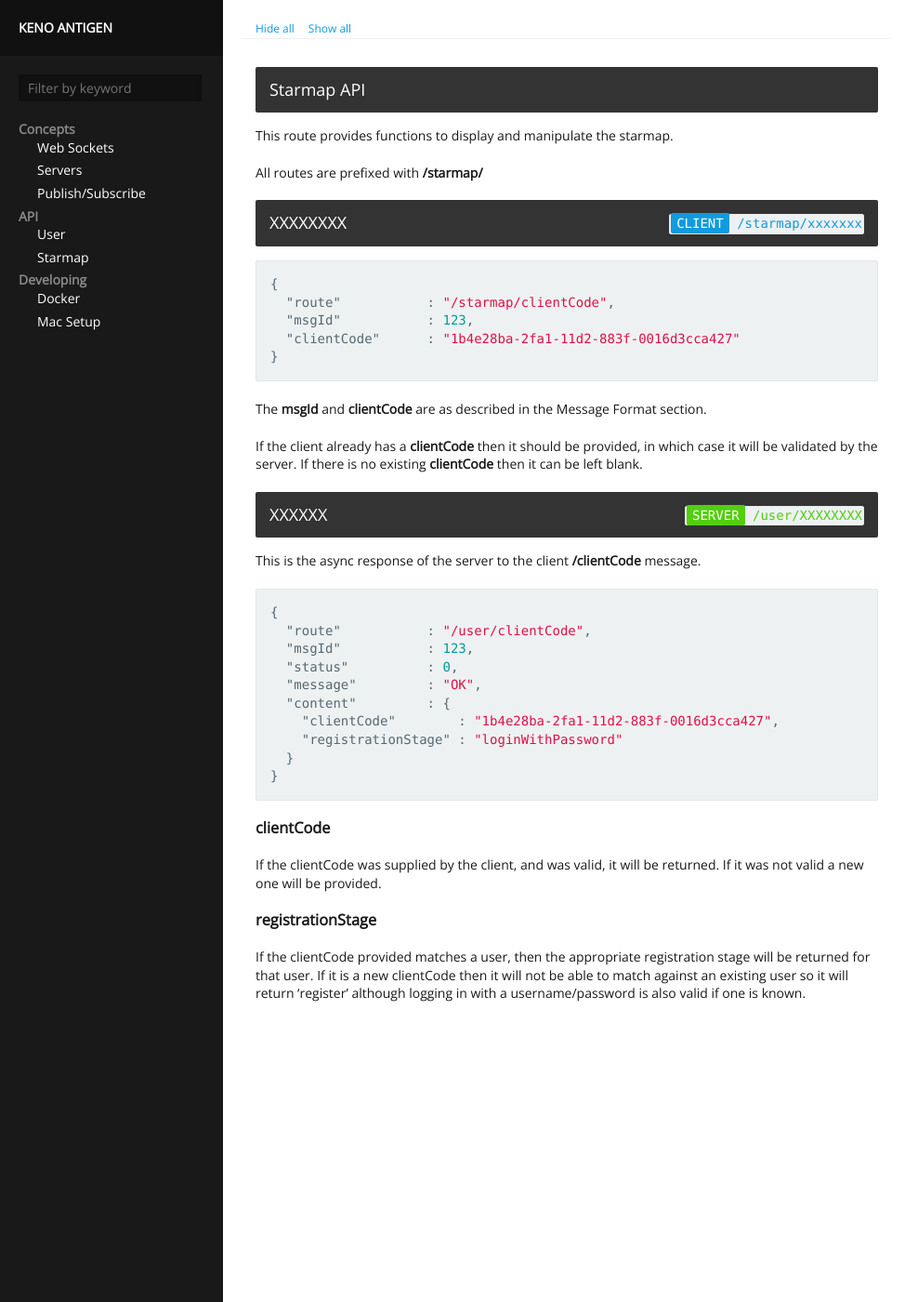
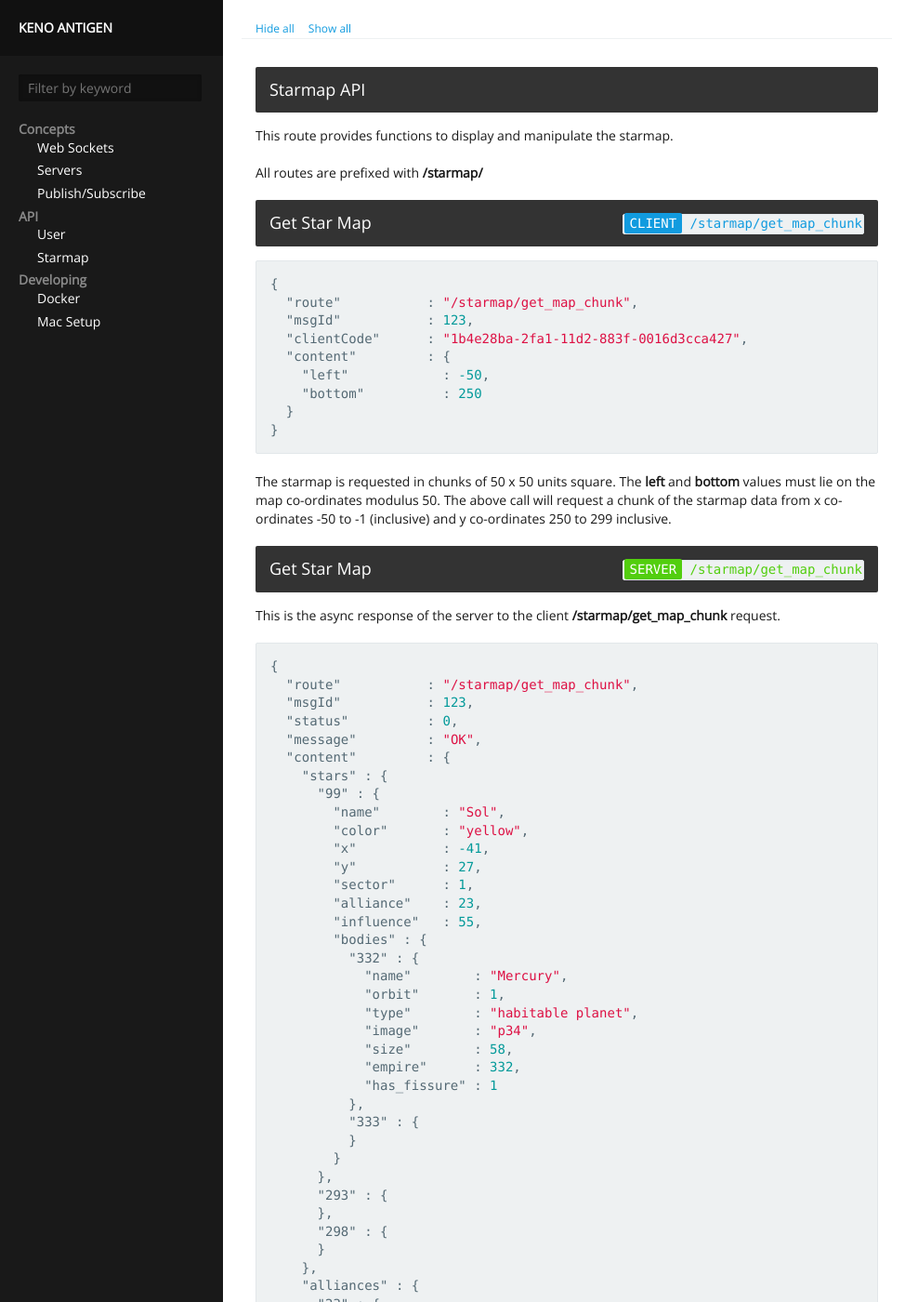
Before and after one commit to Kantigen/ka-api-docs, a Jekyll site: the page built from docs/api/starmap.md, in a window 1280 px wide and 1400 px high. Shown: the whole window at 93% size, without its empty margins (0-988 px from the left). Built offline with Jekyll 4.4.1, drawn with Linux system fonts in a browser that asks for light colours; some of the changed text lies outside the part shown.

Commit message:
Added starmap JSON definition

```diff
--- a/docs/api/starmap.md
+++ b/docs/api/starmap.md
@@ -9,50 +9,109 @@ This route provides functions to display and manipulate the starmap.
 
 All routes are prefixed with **/starmap/**
 
-{% include section_header.html title="XXXXXXXX" method="CLIENT" url="/starmap/xxxxxxx" %}
+{% include section_header.html title="Get Star Map" method="CLIENT" url="/starmap/get_map_chunk" %}
 
 
 {% highlight JSON %}
 {
-  "route"           : "/starmap/clientCode",
+  "route"           : "/starmap/get_map_chunk",
   "msgId"           : 123,
-  "clientCode"      : "1b4e28ba-2fa1-11d2-883f-0016d3cca427"
+  "clientCode"      : "1b4e28ba-2fa1-11d2-883f-0016d3cca427",
+  "content"         : {
+    "left"            : -50,
+    "bottom"          : 250
+  }
 }
 {% endhighlight %}
 
-The **msgId** and **clientCode** are as described in the Message Format section.
-
-If the client already has a **clientCode** then it should be provided, in which case
-it will be validated by the server. If there is no existing **clientCode** then it
-can be left blank.
+The starmap is requested in chunks of 50 x 50 units square. The **left** and **bottom**
+values must lie on the map co-ordinates modulus 50. The above call will request a
+chunk of the starmap data from x co-ordinates -50 to -1 (inclusive) and y
+co-ordinates 250 to 299 inclusive.
 
 
+{% include section_header.html title="Get Star Map" method="SERVER" url="/starmap/get_map_chunk" %}
 
-{% include section_header.html title="XXXXXX" method="SERVER" url="/user/XXXXXXXX" %}
+This is the async response of the server to the client **/starmap/get_map_chunk** request.
 
-This is the async response of the server to the client **/clientCode** message.
 
 {% highlight JSON %}
 {
-  "route"           : "/user/clientCode",
+  "route"           : "/starmap/get_map_chunk",
   "msgId"           : 123,
   "status"          : 0,
   "message"         : "OK",
   "content"         : {
-    "clientCode"        : "1b4e28ba-2fa1-11d2-883f-0016d3cca427",
-    "registrationStage" : "loginWithPassword"
+    "stars" : {
+      "99" : {
+        "name"        : "Sol",
+        "color"       : "yellow",
+        "x"           : -41,
+        "y"           : 27,
+        "sector"      : 1,
+        "alliance"    : 23,
+        "influence"   : 55,
+        "bodies" : {
+          "332" : {
+            "name"        : "Mercury",
+            "orbit"       : 1,
+            "type"        : "habitable planet",
+            "image"       : "p34",
+            "size"        : 58,
+            "empire"      : 332,
+            "has_fissure" : 1
+          },
+          "333" : {
+          }
+        }
+      },
+      "293" : {
+      },
+      "298" : {
+      }
+    },
+    "alliances" : {
+      "23" : {
+        "name"          : "The Borg Collective",
+        "image"         : "borg_logo"
+      },
+      "45" : {
+        "name"          : "Stellar Traders",
+        "image"         : "st_logo"
+      }
+    },
+    "empires" : {
+      "332" : {
+        "name"          : "Invader",
+        "alignment"     : "hostile",
+        "isolationist"  : 0
+      },
+      "359" : {
+      }
+    }
   }
 }
 {% endhighlight %}
 
-### clientCode
+### stars
 
-If the clientCode was supplied by the client, and was valid, it will be returned. If it
-was not valid a new one will be provided.
+Each star in the chunk is shown in a section of JSON indexed by it's database ID.
+Most attributes of a star are self-explanatory. **alliance** is the database ID
+for the alliance if the star is seized. **influence** is the influence the
+alliance has over the star.
 
-### registrationStage
+### bodies
 
-If the clientCode provided matches a user, then the appropriate registration stage will
-be returned for that user. If it is a new clientCode then it will not be able to match
-against an existing user so it will return 'register' although logging in with a
-username/password is also valid if one is known.
+If the requesting empire has a probe at that star then the bodies around that star will be
+shown in the **bodies** section indexed by the database ID of the body. If not this will be omitted.
+
+If the body is occupied then the **empire** occupying the body shows the empire database ID.
+
+### alliances
+
+Every alliance referred to in the chunk is shown in this section. This avoids duplication
+of data.
+
+### empires
+
+Every empire referred to in the chunk is shown in this section. This avoids duplication.
```
